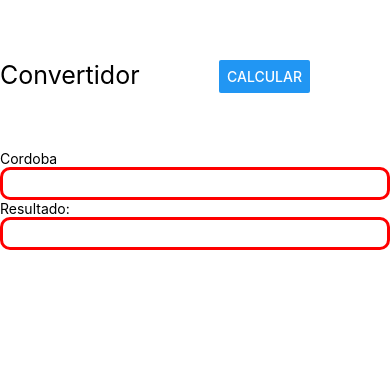
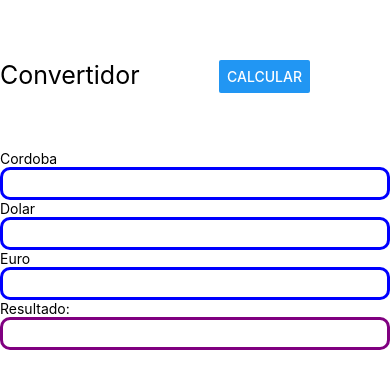
Before and after one commit to MinWick/Prueba22, a React Native app: screen / in a window 390 px wide. Shown: the top 388 px of the page. Built offline with nearby package versions, Linux system fonts and the light colour scheme.

Commit message:
Agregamos el archivo Props.tsx, donde agregaremos nuestras Props

```diff
--- a/components/Convertidor.tsx
+++ b/components/Convertidor.tsx
@@ -1,33 +1,3 @@
-/*import React from 'react'
-import { View, Text, TextInput, StyleSheet, Button, } from 'react-native';
-
-export const Convertidor = () => {
-
-   // const [cantidad, setCantidad] = useState( 0 )
-
-const handleDolar =() =>{
-    setCantidad(cantidad * 35.15)
-}
-
-    return (
-     <View>
-         <Text styles={styles.texto}>Hola</Text>
-        <Button styles={styles.buttom}> prees</Button>
-     </View>
-    )
-}
-
-export default Convertidor
-
-const styles = StyleSheet.create({
-    texto:{
-        color:"black",
-        backgroundColor:"blue"
-    },
-    buttom:{
-        backgroundColor:"blue"
-    }
-})*/
 import React, { useState } from 'react'
 import { View, Text, TextInput, StyleSheet, Button, } from 'react-native';
 
@@ -35,7 +5,7 @@ function Convertidor() {
 
     const [cordoba, setCordoba] = useState('')
     const [dolar, setDolar] = useState('')
-    const [Euro, setEuro] = useState(0)
+    const [Euro, setEuro] = useState('')
 
     const handleCordoba = (texto: string) => {
         setCordoba(texto)
@@ -44,12 +14,10 @@ function Convertidor() {
         setDolar(texto)
     }
     const handleEuro = (texto: string) => {
-        const number = parseFloat(texto)
-        setEuro(number)
+        setEuro(texto)
     }
 
     const handleCalcular = () => {
-
 
     }
 
@@ -60,21 +28,32 @@ function Convertidor() {
         style={{
         fontSize: 25,
         paddingVertical: 60,
-                }}
-            >
+    }}>
         Convertidor
     </Text>
              <Text>
                 Cordoba
             </Text>
         <TextInput
-                style={styles.inputError}
+        style={styles.input}
+    />
+       <Text>
+                Dolar
+            </Text>
+        <TextInput
+        style={styles.input}
+    />
+       <Text>
+                Euro
+            </Text>
+        <TextInput
+        style={styles.input}
     />
 
 
     <Text>Resultado:</Text>
         <TextInput
-                style={styles.inputError}
+         style={styles.inputR}
     />
 
     <View style={styles.button}>
@@ -93,15 +72,15 @@ export default Convertidor
 
 const styles = StyleSheet.create({
     input: {
-        borderColor: 'white',
+        borderColor: 'blue',
         borderWidth: 3,
         borderRadius: 10,
         paddingHorizontal: 10,
         paddingVertical: 5,
         textAlign: 'center',
     },
-    inputError: {
-        borderColor: 'red',
+    inputR: {
+        borderColor: 'purple',
         borderWidth: 3,
         borderRadius: 10,
         paddingHorizontal: 10,
```
Also changed, not shown: components/Props.tsx (added). Lines whose indentation alone changed are shown as unchanged.
